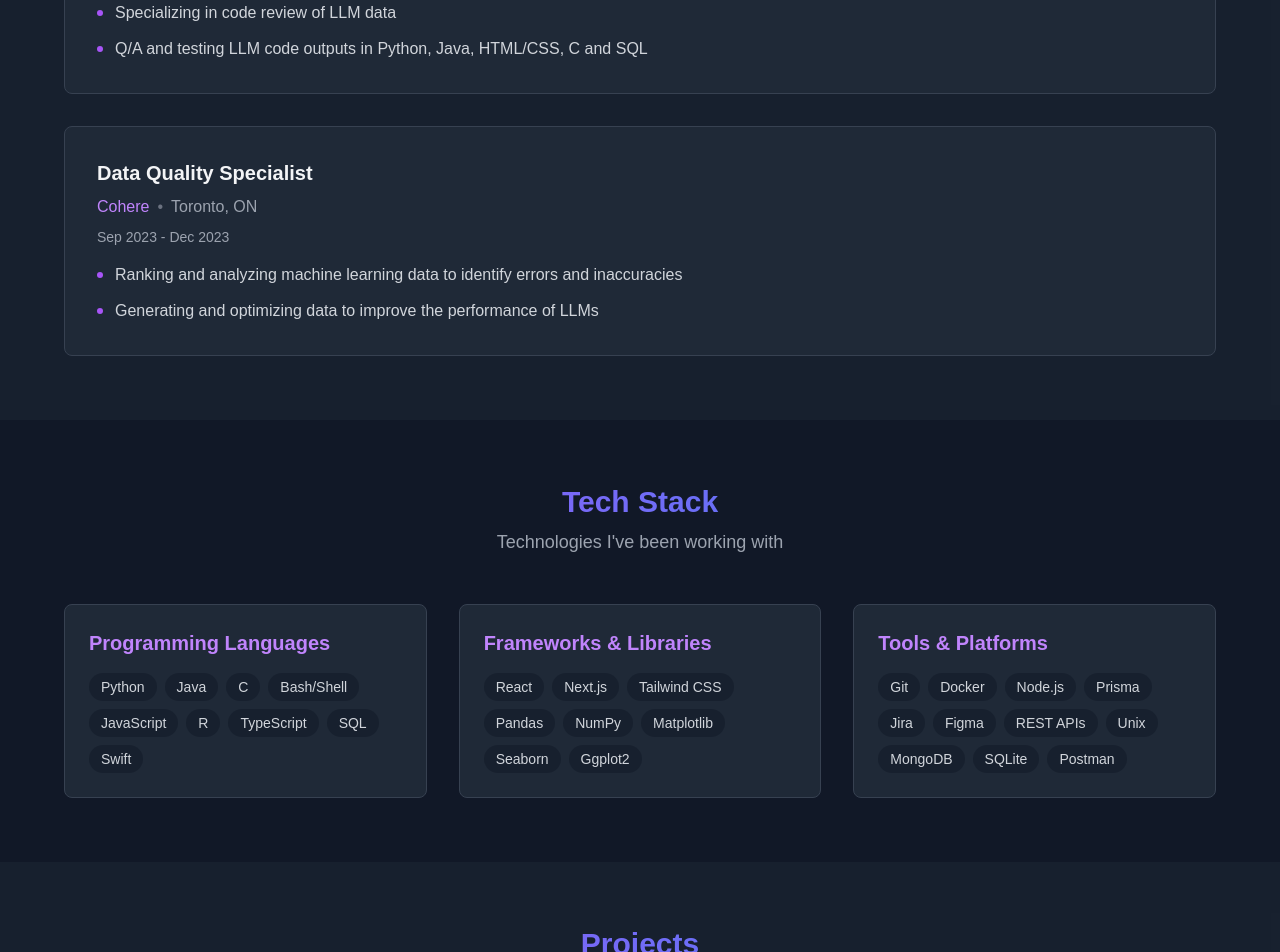
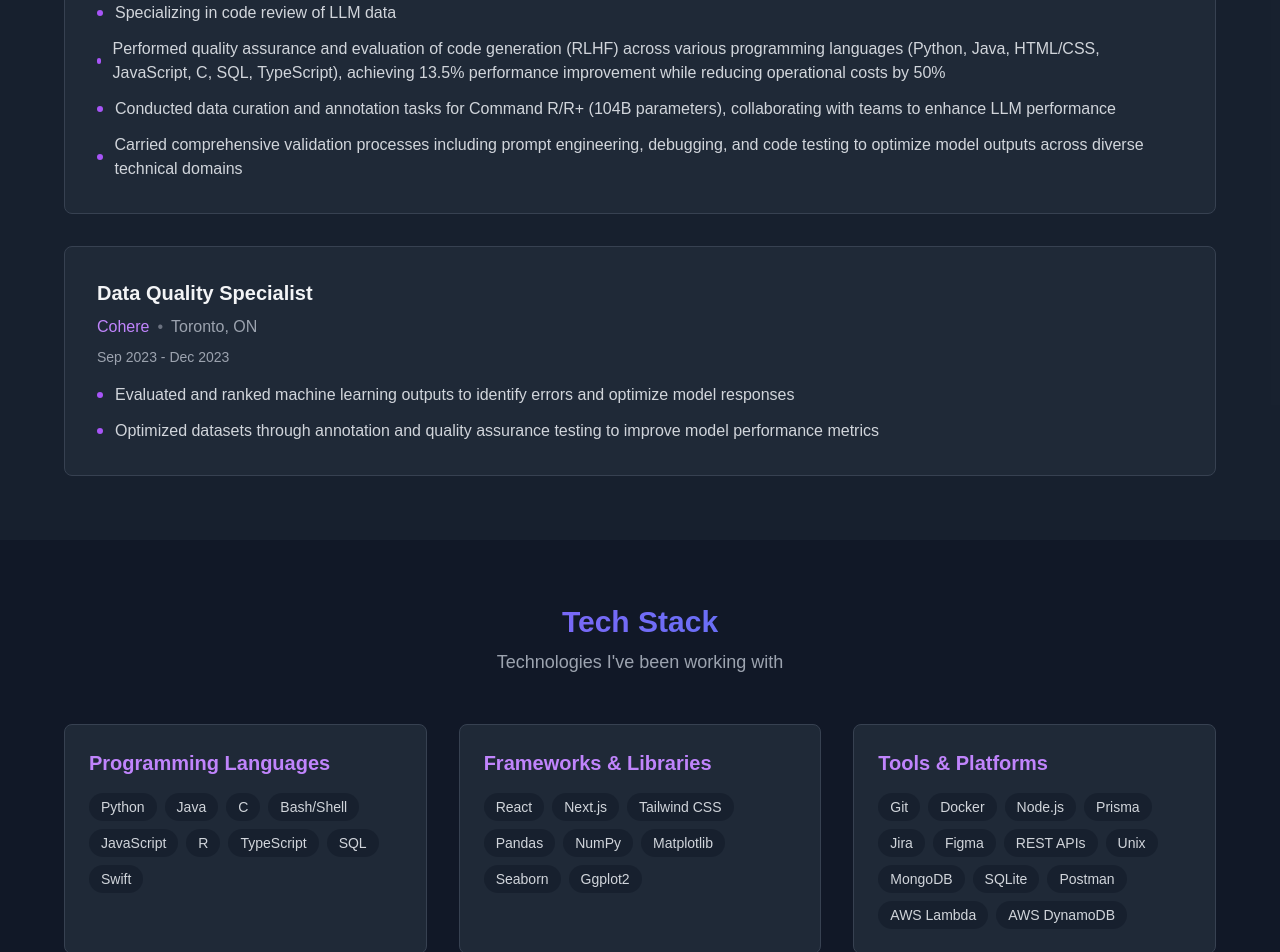
Before and after one commit to faraazzz31/faraazzz31.github.io, a Next.js app: page / in a window 1280 px wide. Shown: the part 1120-2072 px from the top of the page. Built offline with nearby package versions, Linux system fonts and the light colour scheme.

Commit message:
update cv, experience, add scriptorium link

```diff
--- a/app/page.js
+++ b/app/page.js
@@ -390,7 +390,9 @@ const Portfolio = () => {
                   location: 'Toronto, ON',
                   points: [
                     'Specializing in code review of LLM data',
-                    'Q/A and testing LLM code outputs in Python, Java, HTML/CSS, C and SQL'
+                    'Performed quality assurance and evaluation of code generation (RLHF) across various programming languages (Python, Java, HTML/CSS, JavaScript, C, SQL, TypeScript), achieving 13.5% performance improvement while reducing operational costs by 50%',
+                    'Conducted data curation and annotation tasks for Command R/R+ (104B parameters), collaborating with teams to enhance LLM performance',
+                    'Carried comprehensive validation processes including prompt engineering, debugging, and code testing to optimize model outputs across diverse technical domains'
                   ]
                 },
                 {
@@ -399,8 +401,8 @@ const Portfolio = () => {
                   company: 'Cohere',
                   location: 'Toronto, ON',
                   points: [
-                    'Ranking and analyzing machine learning data to identify errors and inaccuracies',
-                    'Generating and optimizing data to improve the performance of LLMs'
+                    'Evaluated and ranked machine learning outputs to identify errors and optimize model responses',
+                    'Optimized datasets through annotation and quality assurance testing to improve model performance metrics'
                   ]
                 }
               ].map((exp, index) => (
@@ -455,7 +457,7 @@ const Portfolio = () => {
                 },
                 {
                   title: 'Tools & Platforms',
-                  skills: ['Git', 'Docker', 'Node.js', 'Prisma', 'Jira', 'Figma', 'REST APIs', 'Unix', 'MongoDB', 'SQLite', 'Postman']
+                  skills: ['Git', 'Docker', 'Node.js', 'Prisma', 'Jira', 'Figma', 'REST APIs', 'Unix', 'MongoDB', 'SQLite', 'Postman', 'AWS Lambda', 'AWS DynamoDB']
                 }
               ].map((category, index) => (
                   <div key={index}
@@ -492,7 +494,8 @@ const Portfolio = () => {
                   title: 'Scriptorium',
                   description: 'A full-stack collaborative code sharing platform using TypeScript, Next.js, Prisma, and SQLite, featuring syntax highlighting, blog post sharing, and code template forking capabilities. Implemented responsive frontend with React, TypeScript, TailwindCSS and used Docker for secure, isolated deployments.',
                   image: './assets/scriptorium.webp',
-                  type: 'inProgress'
+                  link: 'https://github.com/faraazzz31/scriptorium',
+                  type: 'github'
                 },
                 {
                   title: 'A11YMOLY',
```
Also changed, not shown: 1 other file (tests, documents, lock files or other folders).
